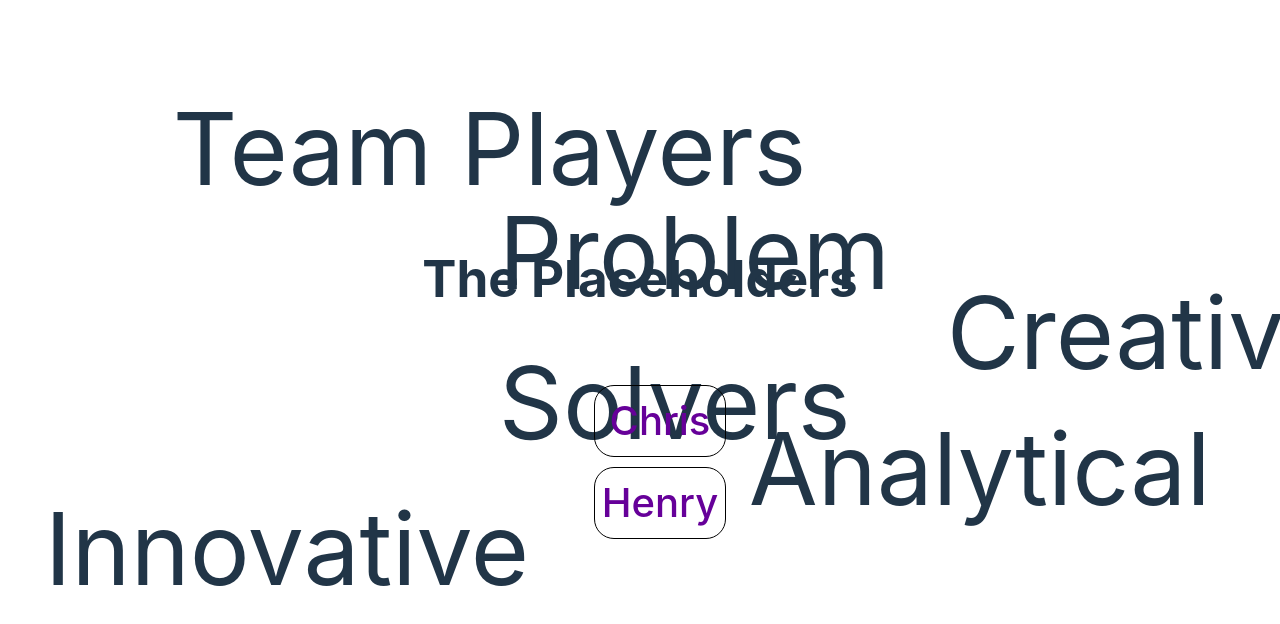
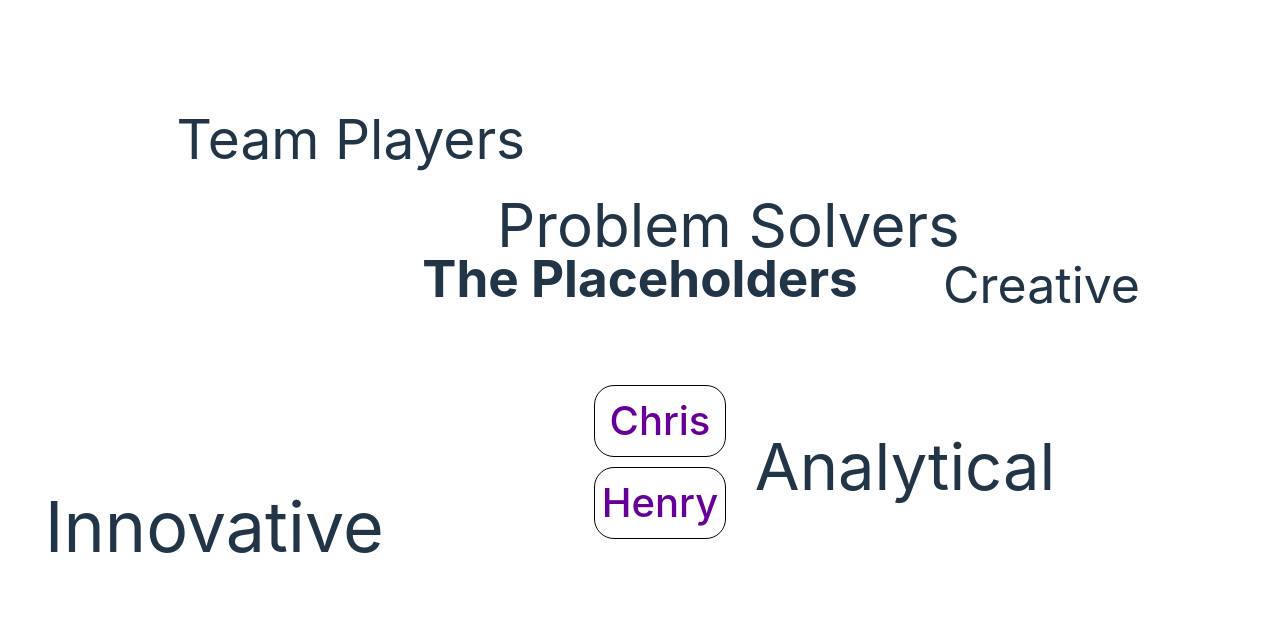
Before and after one commit to Old-Lai/theplaceholders, a React (Vite) app: page / in a window 1280 px wide. Shown: the top 624 px of the page. Built offline with nearby package versions, Linux system fonts and the light colour scheme.

Commit message:
more fixes floating words

```diff
--- a/src/styles/FloatingWords.css
+++ b/src/styles/FloatingWords.css
@@ -10,7 +10,7 @@
 
   .floating-word {
     position: absolute;
-    font-size: 100px;
+
     animation: float 10s ease-in-out infinite;
   }
 
@@ -34,28 +34,29 @@
     animation-duration: 8s;
     left: 5%;
     top: 60%;
+    font-size: 70px;
   }
   .floating-word-1 {
-    animation-duration: 12s;
+    animation-duration: 9s;
     left: 75%;
     top: 30%;
+    font-size: 50px;
   }
   .floating-word-2 {
-    animation-duration: 8s;
+    animation-duration: 10s;
     left: 15%;
     top: 10%;
+    font-size: 55px;
   }
   .floating-word-3 {
-    animation-duration: 12s;
+    animation-duration: 11s;
     left: 40%;
     top: 20%;
+    font-size: 60px;
   }
   .floating-word-4 {
-    animation-duration: 8s;
+    animation-duration: 12s;
     left: 60%;
     top: 50%;
+    font-size: 65px;
   }
-
-
-
-  /* Add specific positions and durations for each word */
```
